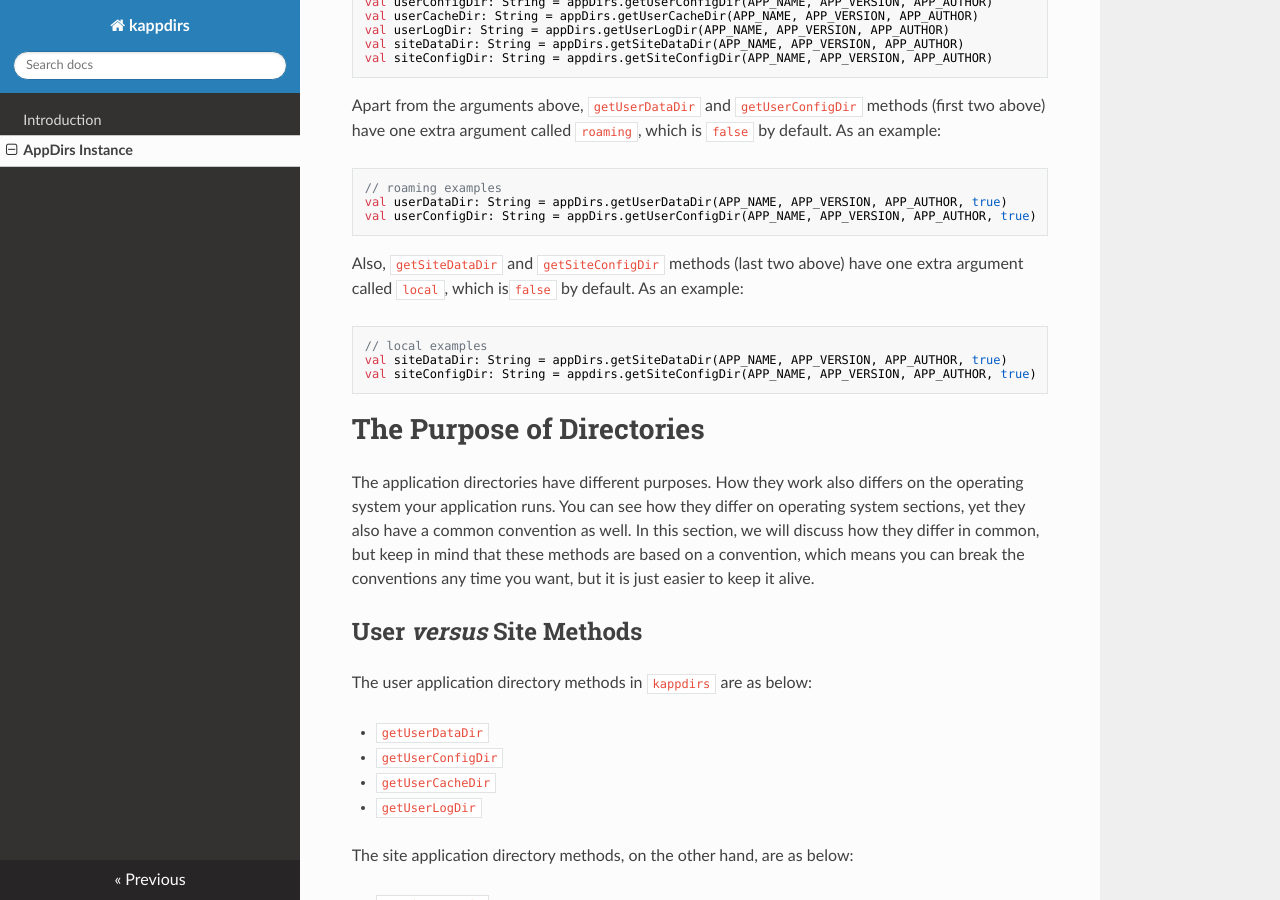
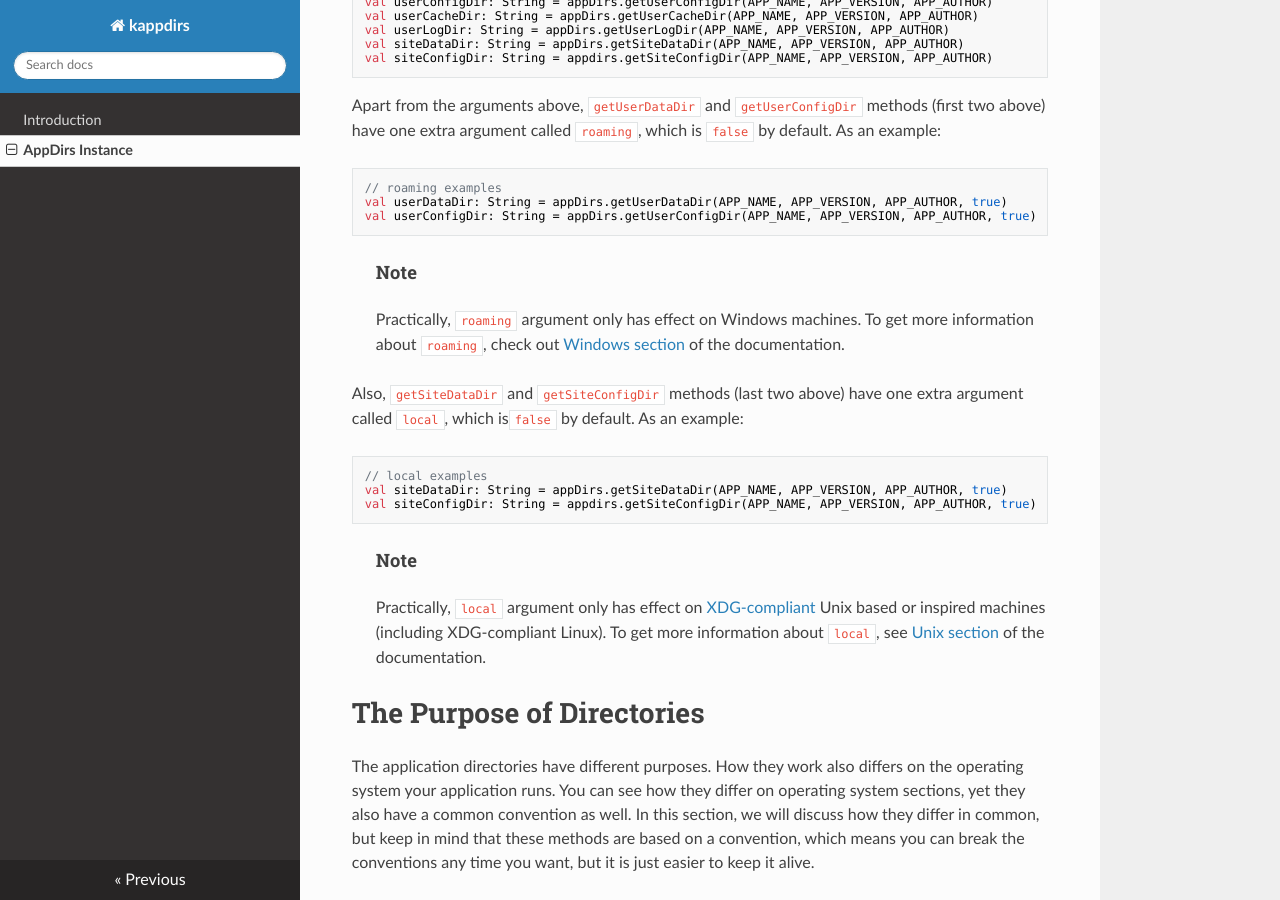
Before and after one commit to erayerdin/kappdirs, an MkDocs documentation site: the page built from docs/appdirs.md, in a window 1280 px wide and 900 px high, scrolled down 746 px. Built offline with MkDocs 1.6.1, drawn with Linux system fonts in a browser that asks for light colours; nearby versions of some CDN libraries.

Commit message:
updated appdirs section of docs

````diff
--- a/docs/appdirs.md
+++ b/docs/appdirs.md
@@ -43,6 +43,12 @@ val userDataDir: String = appDirs.getUserDataDir(APP_NAME, APP_VERSION, APP_AUTH
 val userConfigDir: String = appDirs.getUserConfigDir(APP_NAME, APP_VERSION, APP_AUTHOR, true)
 ```
 
+ > <h4>Note</h4>
+ >
+ > Practically, `roaming` argument only has effect on Windows machines.
+ > To get more information about `roaming`, check out [Windows section]((/windows-system/))
+ > of the documentation.
+
 Also, `getSiteDataDir` and `getSiteConfigDir` methods (last two above) have
 one extra argument called `local`, which is`false` by default. As an example:
 
@@ -51,6 +57,13 @@ one extra argument called `local`, which is`false` by default. As an example:
 val siteDataDir: String = appDirs.getSiteDataDir(APP_NAME, APP_VERSION, APP_AUTHOR, true)
 val siteConfigDir: String = appdirs.getSiteConfigDir(APP_NAME, APP_VERSION, APP_AUTHOR, true)
 ```
+
+ > <h4>Note</h4>
+ >
+ > Practically, `local` argument only has effect on [XDG-compliant](http://standards.freedesktop.org/basedir-spec/basedir-spec-latest.html)
+ > Unix based or inspired machines (including XDG-compliant Linux).
+ > To get more information about `local`, see [Unix section](/unix-system/)
+ > of the documentation.
 
 # The Purpose of Directories
 
````
